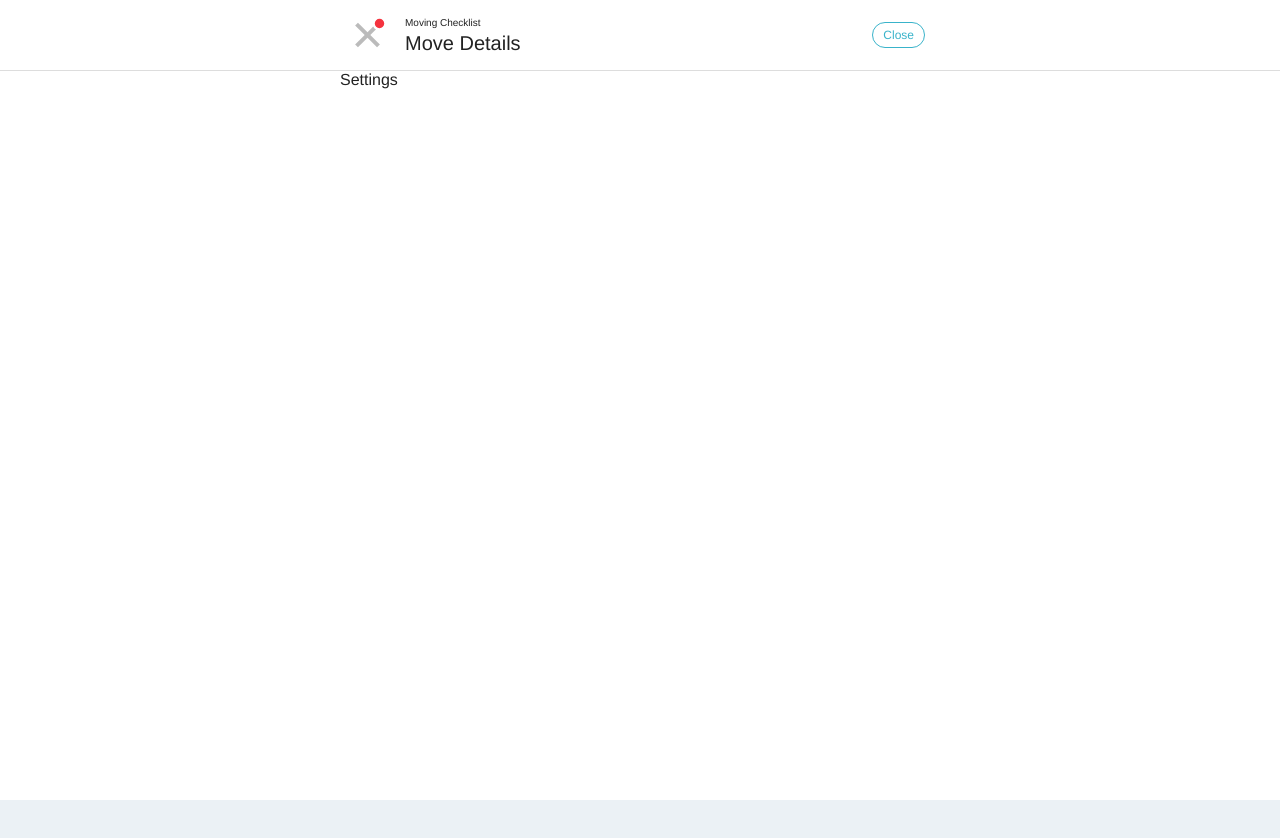
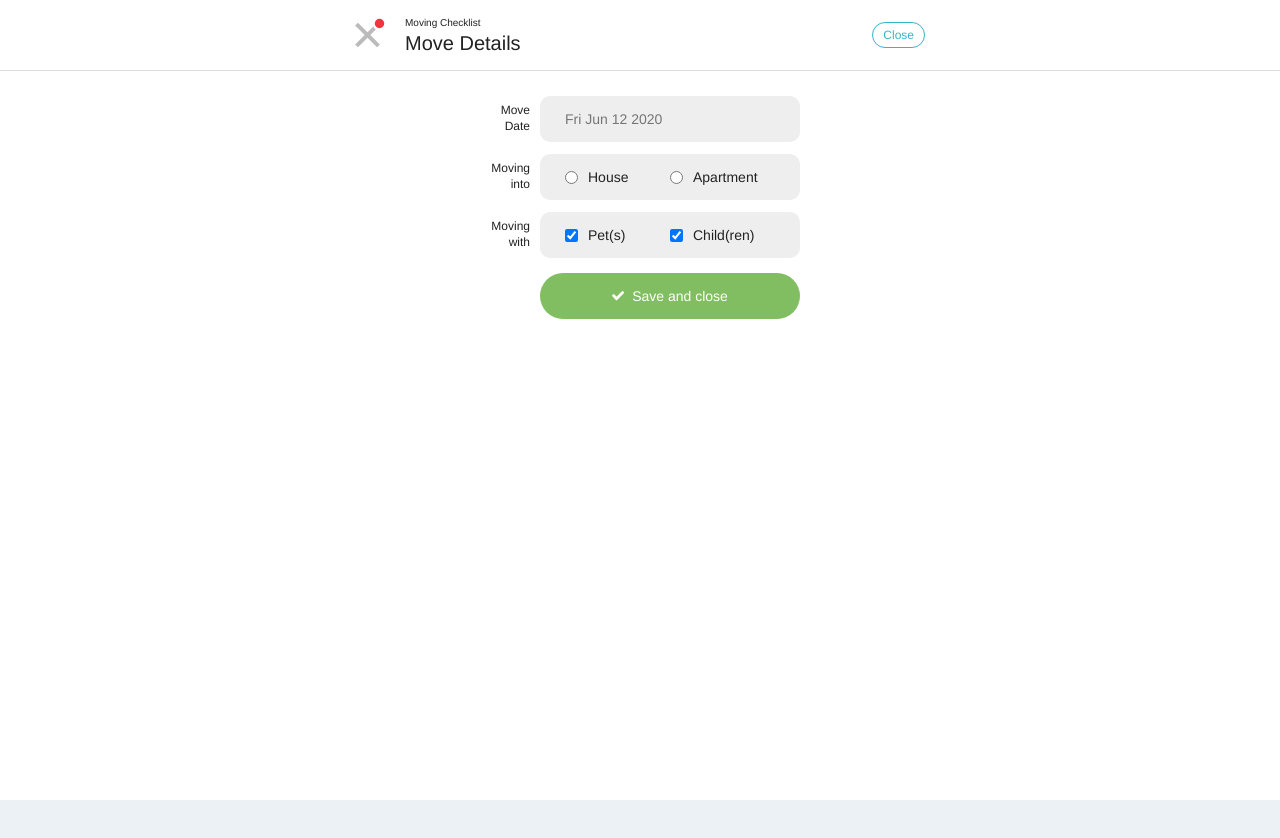
Before and after one commit to baadaa/ultimate-moving-checklist, a React (Create React App) app: page / in a window 1280 px wide. Both pictures are taken after a click on the icon 367 px from the left and 35 px from the top of the page. Shown: the top 838 px of the page. Built offline with nearby package versions, Linux system fonts and the light colour scheme; a web font is replaced by a local one.

Commit message:
settings: pet/child sync

```diff
--- a/src/App.js
+++ b/src/App.js
@@ -12,6 +12,9 @@ class App extends React.Component {
     settingIsOpen: false,
     completedTaskIsHidden: false,
     moveDate: "",
+    residenceType: null,
+    hasPet: true,
+    hasChild: true,
     todos: []
   };
   componentDidMount() {
@@ -26,6 +29,12 @@ class App extends React.Component {
   settingViewHandler = () => {
     const currentlyOpen = this.state.settingIsOpen;
     this.setState({ settingIsOpen: !currentlyOpen });
+  };
+  settingChangeHandler = e => {
+    const setting = e.target.dataset.q;
+    const value =
+      e.target.type === "checkbox" ? e.target.checked : e.target.value;
+    this.setState({ [setting]: value });
   };
   todoCompleteHandler = id => {
     const todos = this.state.todos.map(todo => {
@@ -91,8 +100,18 @@ class App extends React.Component {
         completedTaskIsHidden={this.state.completedTaskIsHidden}
         completedTaskVisibilityHandler={this.completedTaskVisibilityHandler}
         saveNewTodo={this.saveNewTodo}
+        hasChild={this.state.hasChild}
+        hasPet={this.state.hasPet}
       />
-      <Settings isOpen={this.state.settingIsOpen} />
+      <Settings
+        isOpen={this.state.settingIsOpen}
+        settingViewHandler={this.settingViewHandler}
+        moveDate={this.state.moveDate}
+        residenceType={this.state.residenceType}
+        hasPet={this.state.hasPet}
+        hasChild={this.state.hasChild}
+        settingChangeHandler={this.settingChangeHandler}
+      />
     </>
   );
 }
--- a/src/components/Settings/Settings.js
+++ b/src/components/Settings/Settings.js
@@ -1,5 +1,7 @@
 import React from "react";
 import styled from "styled-components";
+import colors from "../UIElements/colors";
+import { ReactComponent as Check } from "../../img/yes.svg";
 
 const SettingsArea = styled.div`
   position: fixed;
@@ -14,10 +16,153 @@ const SettingsArea = styled.div`
   opacity: ${props => (props.isOpen ? 1 : 0)};
   transform: ${props =>
     props.isOpen ? "translateX(0)" : "translateX(-100vw)"};
+  .wrapper {
+    max-width: 350px;
+    margin: 0 auto;
+    padding: 25px 15px;
+    box-sizing: border-box;
+  }
+  .row {
+    display: flex;
+    align-items: center;
+  }
+  .row + .row {
+    margin-top: 12px;
+  }
+  .rowLabel {
+    font-size: 12px;
+    width: 50px;
+    flex-basis: 50px;
+    margin-right: 10px;
+    text-align: right;
+    line-height: 1.3;
+  }
+  input[type="checkbox"],
+  input[type="radio"] {
+    margin-right: 10px;
+  }
+  .dateInput,
+  .inputContainer {
+    font-size: 14px;
+    display: flex;
+    align-items: center;
+    padding: 15px 25px;
+    background: #eee;
+    flex: 1;
+    border-radius: 10px;
+    border: none;
+    outline: none;
+    span {
+      display: flex;
+      flex: 1 1 50%;
+      align-items: center;
+    }
+  }
+  form button {
+    margin-left: 40px;
+    background: ${colors.green};
+    color: #fff;
+    font-size: 14px;
+    display: flex;
+    justify-content: center;
+    font-weight: 400;
+    align-items: center;
+    width: calc(100% - 60px);
+    box-sizing: border-box;
+    padding: 15px 20px;
+    border-radius: 30px;
+    outline: none;
+    border: none;
+    margin: 15px 0 0 auto;
+    svg {
+      margin-right: 8px;
+    }
+  }
 `;
-const Settings = ({ isOpen }) => (
+const Settings = ({
+  isOpen,
+  settingViewHandler,
+  settingChangeHandler,
+  residenceType,
+  moveDate,
+  hasPet,
+  hasChild
+}) => (
   <SettingsArea isOpen={isOpen}>
-    <div style={{ maxWidth: "600px", margin: "0 auto" }}>Settings</div>
+    <div className="wrapper">
+      <form onSubmit={e => e.preventDefault()}>
+        <div className="row">
+          <span className="rowLabel">Move Date</span>
+          <input
+            className="dateInput"
+            type="text"
+            placeholder={new Date().toDateString()}
+            value={moveDate}
+            data-q="moveDate"
+            onChange={settingChangeHandler}
+          />
+        </div>
+        <div className="row">
+          <span className="rowLabel">Moving into</span>
+          <div className="inputContainer">
+            <span>
+              <input
+                type="radio"
+                id="house"
+                name="residenceType"
+                value="house"
+                data-q="residenceType"
+                checked={residenceType === "house"}
+                onChange={settingChangeHandler}
+              />
+              <label htmlFor="house">House</label>
+            </span>
+            <span>
+              <input
+                type="radio"
+                id="apartment"
+                name="residenceType"
+                value="apartment"
+                data-q="residenceType"
+                checked={residenceType === "apartment"}
+                onChange={settingChangeHandler}
+              />
+              <label htmlFor="apartment">Apartment</label>
+            </span>
+          </div>
+        </div>
+        <div className="row">
+          <span className="rowLabel">Moving with</span>
+          <div className="inputContainer">
+            <span>
+              <input
+                type="checkbox"
+                id="hasPet"
+                name="hasPet"
+                data-q="hasPet"
+                checked={hasPet}
+                onChange={settingChangeHandler}
+              />
+              <label htmlFor="pet">Pet(s)</label>
+            </span>
+            <span>
+              <input
+                type="checkbox"
+                id="hasChild"
+                name="hasChild"
+                data-q="hasChild"
+                checked={hasChild}
+                onChange={settingChangeHandler}
+              />
+              <label htmlFor="child">Child(ren)</label>
+            </span>
+          </div>
+        </div>
+        <button onClick={settingViewHandler}>
+          <Check /> Save and close
+        </button>
+      </form>
+    </div>
   </SettingsArea>
 );
 
--- a/src/components/TodoArea/TodoArea.js
+++ b/src/components/TodoArea/TodoArea.js
@@ -312,6 +312,8 @@ const TodoArea = ({
   currentWeek,
   currentCategory,
   categoryList,
+  hasPet,
+  hasChild,
   todos,
   todoCompleteHandler,
   weekChangeHandler,
@@ -342,6 +344,8 @@ const TodoArea = ({
 
     const List = todosInCurrentSelection.map((todo, i) => {
       if (todo.done && completedTaskIsHidden) return null;
+      if (!hasChild && todo.tags.indexOf("child") !== -1) return null;
+      if (!hasPet && todo.tags.indexOf("pet") !== -1) return null;
       return (
         <li className={todo.done ? "done" : null} key={todo.id}>
           <input
--- a/src/data/masterTodos.js
+++ b/src/data/masterTodos.js
@@ -51,7 +51,7 @@ const todos = [
     personal: false,
     week: -8,
     category: "Category 2",
-    tags: [],
+    tags: ["child"],
     content: "Choose a school for your kids"
   },
   {
@@ -60,7 +60,7 @@ const todos = [
     personal: false,
     week: -8,
     category: "Category 1",
-    tags: [],
+    tags: ["child"],
     content: "Request transcripts for your kids from their old school"
   },
   {
@@ -372,7 +372,7 @@ const todos = [
     personal: false,
     week: -4,
     category: "Category 3",
-    tags: [],
+    tags: ["pet"],
     content: "Make sure pets have updated ID tags for their collars"
   },
   {
@@ -381,9 +381,9 @@ const todos = [
     personal: false,
     week: -4,
     category: "Category 2",
-    tags: [],
+    tags: ["pet"],
     content:
-      "Request copies of vet records, and optain any necessary pet medication"
+      "Request copies of vet records, and obtain any necessary pet medication"
   },
   {
     id: 43,
@@ -391,7 +391,7 @@ const todos = [
     personal: false,
     week: -4,
     category: "Category 3",
-    tags: [],
+    tags: ["pet"],
     content:
       "If moving out of the country, make sure pets have all necessary vaccinations"
   },
@@ -494,7 +494,7 @@ const todos = [
     personal: false,
     week: -2,
     category: "Category 4",
-    tags: [],
+    tags: ["child"],
     content:
       "For moving day, line up a babysitter or make arrangements for a playdate"
   },
@@ -504,7 +504,7 @@ const todos = [
     personal: false,
     week: -2,
     category: "Category 3",
-    tags: [],
+    tags: ["pet"],
     content: "Find somewhere safe for pets to go during the move"
   },
   {
```
